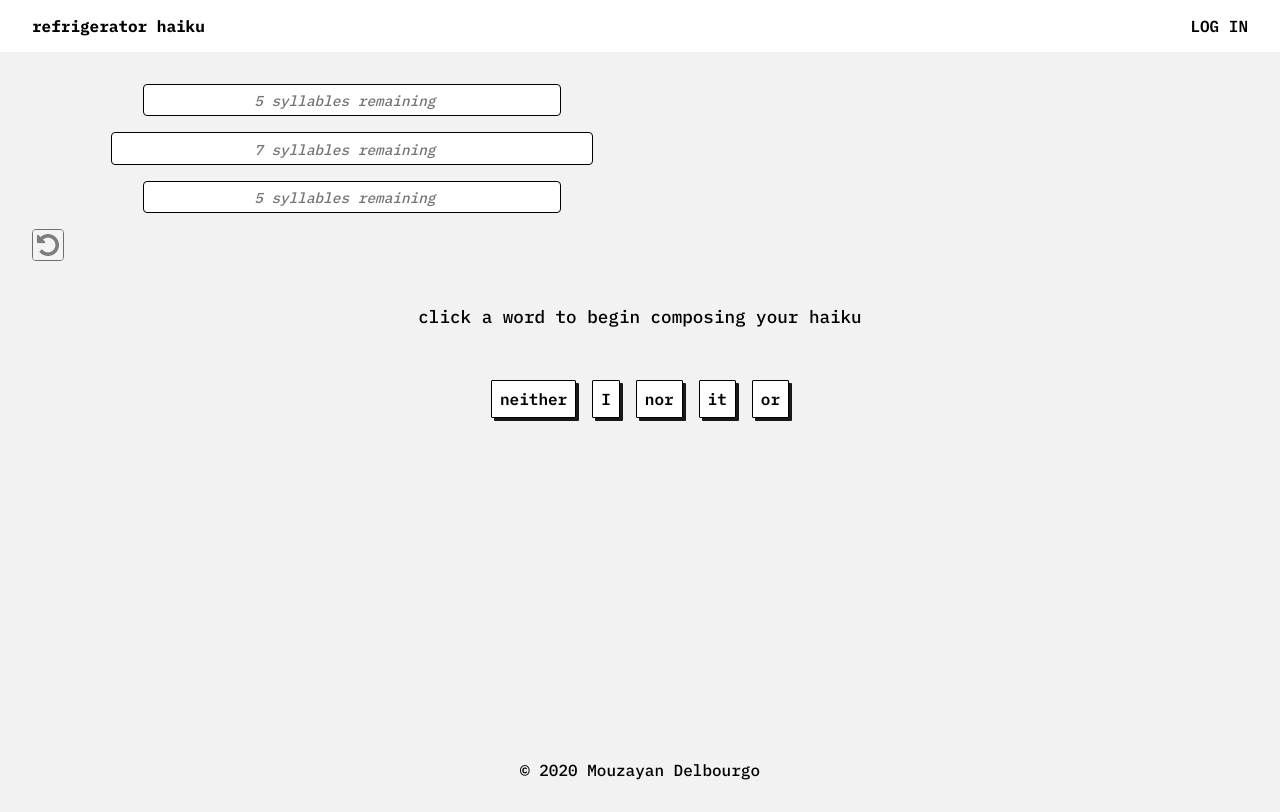
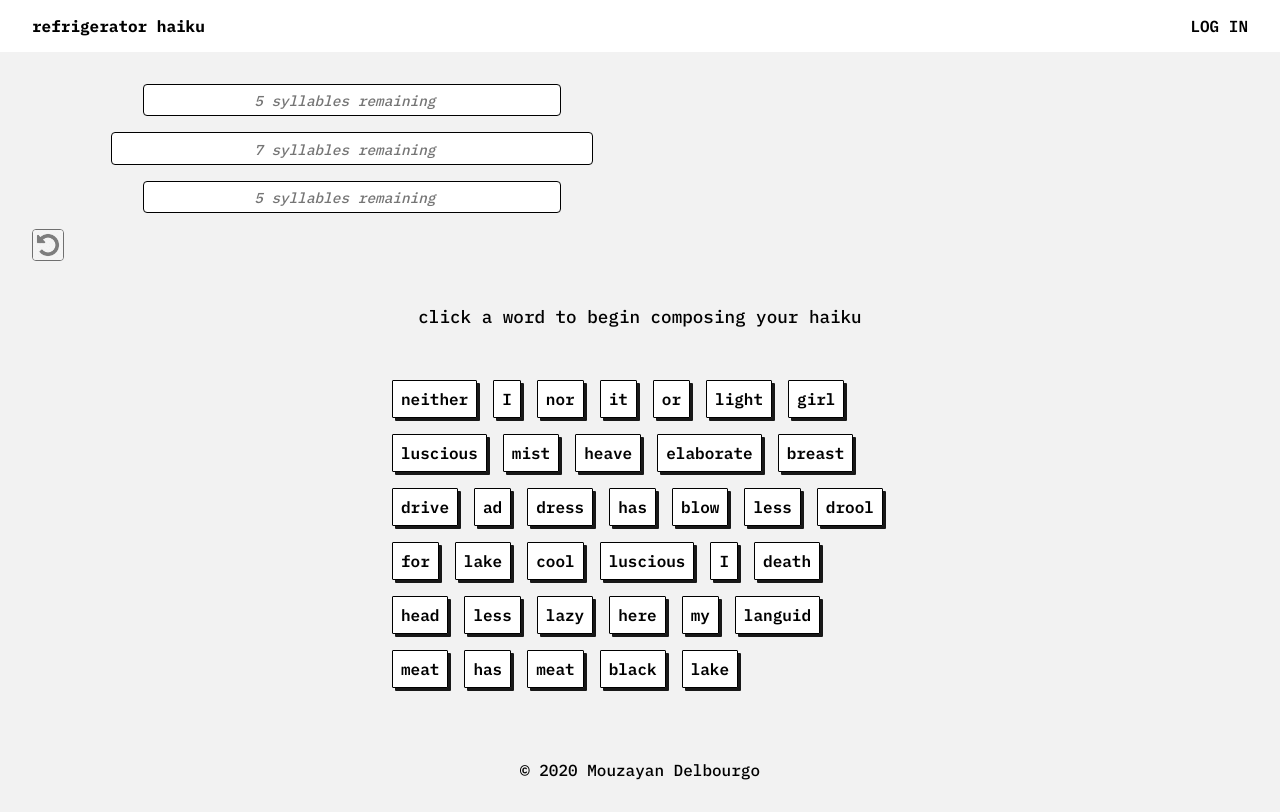
Before and after one commit to Mouzayan/Project-2, a React (Create React App) app: page / in a window 1280 px wide. Built offline with nearby package versions, Linux system fonts and the light colour scheme.

Commit message:
words array

```diff
--- a/src/App.js
+++ b/src/App.js
@@ -42,7 +42,49 @@ class App extends Component {
         { word: "yikes", count: 1 },
         { word: "either", count: 2 }
       ],
-      wordLoop: [],
+      wordLoop: [
+        { word: "a", count: 1 }, { word: "about", count: 1 }, { word: "above", count: 1 },
+        { word: "ache", count: 1 }, { word: "ad", count: 1 }, { word: "after", count: 1 },
+        { word: "all", count: 1 }, { word: "am", count: 1 }, { word: "an", count: 1 },
+        { word: "apparatus", count: 1 }, { word: "are", count: 1 }, { word: "arm", count: 1 },
+        { word: "as", count: 1 }, { word: "ask", count: 1 }, { word: "at", count: 1 },
+        { word: "away", count: 1 }, { word: "bare", count: 1 }, { word: "be", count: 1 },
+        { word: "beat", count: 1 }, { word: "beauty", count: 1 }, { word: "bed", count: 1 },
+        { word: "beneath", count: 1 }, { word: "bitter", count: 1 }, { word: "black", count: 1 },
+        { word: "blood", count: 1 }, { word: "blow", count: 1 }, { word: "blue", count: 1 },
+        { word: "boil", count: 1 }, { word: "boy", count: 1 }, { word: "breast", count: 1 },
+        { word: "but", count: 1 }, { word: "butt", count: 1 }, { word: "by", count: 1 },
+        { word: "can", count: 1 }, { word: "chant", count: 1 }, { word: "chocolate", count: 1 },
+        { word: "cool", count: 1 }, { word: "could", count: 1 }, { word: "crush", count: 1 },
+        { word: "cry", count: 1 }, { word: "day", count: 1 }, { word: "death", count: 1 },
+        { word: "delirious", count: 1 }, { word: "diamond", count: 1 }, { word: "did", count: 1 },
+        { word: "do", count: 1 }, { word: "dream", count: 1 }, { word: "dress", count: 1 },
+        { word: "drive", count: 1 }, { word: "drool", count: 1 }, { word: "drunk", count: 1 },
+        { word: "eat", count: 1 }, { word: "ed", count: 1 }, { word: "egg", count: 1 },
+        { word: "elaborate", count: 1 }, { word: "enormous", count: 1 }, { word: "fast", count: 1 },
+        { word: "feel", count: 1 }, { word: "fiddle", count: 1 }, { word: "finger", count: 1 },
+        { word: "fluff", count: 1 }, { word: "for", count: 1 }, { word: "forest", count: 1 },
+        { word: "frantic", count: 1 }, { word: "friend", count: 1 }, { word: "from", count: 1 },
+        { word: "garden", count: 1 }, { word: "girl", count: 1 }, { word: "go", count: 1 },
+        { word: "goddess", count: 1 }, { word: "gorgeous", count: 1 }, { word: "gown", count: 1 },
+        { word: "hair", count: 1 }, { word: "has", count: 1 }, { word: "have", count: 1 },
+        { word: "he", count: 1 }, { word: "head", count: 1 }, { word: "heave", count: 1 },
+        { word: "her", count: 1 }, { word: "here", count: 1 }, { word: "him", count: 1 },
+        { word: "his", count: 1 }, { word: "honey", count: 1 }, { word: "hot", count: 1 },
+        { word: "how", count: 1 }, { word: "I", count: 1 }, { word: "if", count: 1 },
+        { word: "in", count: 1 }, { word: "ing", count: 1 }, { word: "is", count: 1 },
+        { word: "it", count: 1 }, { word: "juice", count: 1 }, { word: "lake", count: 1 },
+        { word: "language", count: 1 }, { word: "languid", count: 1 }, { word: "lather", count: 1 },
+        { word: "lazy", count: 1 }, { word: "less", count: 1 }, { word: "let", count: 1 },
+        { word: "lick", count: 1 }, { word: "lie", count: 1 }, { word: "life", count: 1 },
+        { word: "light", count: 1 }, { word: "like", count: 1 }, { word: "love", count: 1 },
+        { word: "luscious", count: 1 }, { word: "lust", count: 1 }, { word: "mad", count: 1 },
+        { word: "man", count: 1 }, { word: "me", count: 1 }, { word: "mean", count: 1 },
+        { word: "meat", count: 1 }, { word: "men", count: 1 }, { word: "milk", count: 1 },
+        { word: "mist", count: 1 }, { word: "moan", count: 1 }, { word: "moon", count: 1 },
+        { word: "mother", count: 1 }, { word: "music", count: 1 }, { word: "must", count: 1 },
+        { word: "my", count: 1 }, { word: "need", count: 1 }, { word: "never", count: 1 },
+     ],
 
       lineOne: {
         syllableCount: 0,
@@ -60,68 +102,26 @@ class App extends Component {
   }
 
     async componentDidMount() {
-
       let testArray = [];
-    if (this.state.conjLoop.length > 0) {
       for (let i = 0; i < 5; i += 1) {
       testArray.push(
         this.state.conjLoop[Math.floor(Math.random() * this.state.conjLoop.length)
         ].word
       ); }
-
-    }
-      console.log(testArray)
-     ;
-     console.log(this.state.conjLoop)
+    //   console.log(testArray)
+    //  console.log(this.state.conjLoop)
     this.setState({ resultConjunctions: testArray });
 
 
-   this.setState({
-    wordLoop: [
-       { word: "a", count: 1 }, { word: "about", count: 1 }, { word: "above", count: 1 },
-       { word: "ache", count: 1 }, { word: "ad", count: 1 }, { word: "after", count: 1 },
-       { word: "all", count: 1 }, { word: "am", count: 1 }, { word: "an", count: 1 },
-       { word: "apparatus", count: 1 }, { word: "are", count: 1 }, { word: "arm", count: 1 },
-       { word: "as", count: 1 }, { word: "ask", count: 1 }, { word: "at", count: 1 },
-       { word: "away", count: 1 }, { word: "bare", count: 1 }, { word: "be", count: 1 },
-       { word: "beat", count: 1 }, { word: "beauty", count: 1 }, { word: "bed", count: 1 },
-       { word: "beneath", count: 1 }, { word: "bitter", count: 1 }, { word: "black", count: 1 },
-       { word: "blood", count: 1 }, { word: "blow", count: 1 }, { word: "blue", count: 1 },
-       { word: "boil", count: 1 }, { word: "boy", count: 1 }, { word: "breast", count: 1 },
-       { word: "but", count: 1 }, { word: "butt", count: 1 }, { word: "by", count: 1 },
-       { word: "can", count: 1 }, { word: "chant", count: 1 }, { word: "chocolate", count: 1 },
-       { word: "cool", count: 1 }, { word: "could", count: 1 }, { word: "crush", count: 1 },
-       { word: "cry", count: 1 }, { word: "day", count: 1 }, { word: "death", count: 1 },
-       { word: "delirious", count: 1 }, { word: "diamond", count: 1 }, { word: "did", count: 1 },
-       { word: "do", count: 1 }, { word: "dream", count: 1 }, { word: "dress", count: 1 },
-       { word: "drive", count: 1 }, { word: "drool", count: 1 }, { word: "drunk", count: 1 },
-       { word: "eat", count: 1 }, { word: "ed", count: 1 }, { word: "egg", count: 1 },
-       { word: "elaborate", count: 1 }, { word: "enormous", count: 1 }, { word: "fast", count: 1 },
-       { word: "feel", count: 1 }, { word: "fiddle", count: 1 }, { word: "finger", count: 1 },
-       { word: "fluff", count: 1 }, { word: "for", count: 1 }, { word: "forest", count: 1 },
-       { word: "frantic", count: 1 }, { word: "friend", count: 1 }, { word: "from", count: 1 },
-       { word: "garden", count: 1 }, { word: "girl", count: 1 }, { word: "go", count: 1 },
-       { word: "goddess", count: 1 }, { word: "gorgeous", count: 1 }, { word: "gown", count: 1 },
-       { word: "hair", count: 1 }, { word: "has", count: 1 }, { word: "have", count: 1 },
-       { word: "he", count: 1 }, { word: "head", count: 1 }, { word: "heave", count: 1 },
-       { word: "her", count: 1 }, { word: "here", count: 1 }, { word: "him", count: 1 },
-       { word: "his", count: 1 }, { word: "honey", count: 1 }, { word: "hot", count: 1 },
-       { word: "his", count: 1 }, { word: "honey", count: 1 }, { word: "hot", count: 1 },
-
-
-
-
-    ]
-  });
   let wordArray = [];
   for (let i = 0; i < 31; i += 1) {
     wordArray.push(
       this.state.wordLoop[
         Math.floor(Math.random() * this.state.wordLoop.length)
-      ]
+      ].word
     );
   }
-  this.setState.bind({ resultWords: wordArray });
+  this.setState({ resultWords: wordArray });
 };
 
   handleWordInput = item => {
@@ -199,10 +199,6 @@ class App extends Component {
               <div className="wordsWrapper">
                 <div className="wordsDiv">
                   <Words
-                    // wordListVerb={this.state.resultVerbs}
-                    // wordListNoun={this.state.resultNouns}
-                    // wordListAdverb={this.state.resultAdverbs}
-                    // wordListAdjective={this.state.resultAdjectives}
                     wordListConjunction={this.state.resultConjunctions}
                     wordListWord={this.state.resultWords}
                     handleWordInput={this.handleWordInput}
--- a/src/Components/Words.js
+++ b/src/Components/Words.js
@@ -17,6 +17,16 @@ console.log(this.props.wordListConjunction)
       >
         {item}
       </li>
+    ));
+
+    let wordOptions = this.props.wordListWord.map((item, idx) => (
+      <li
+        className="servedWord"
+        key={idx}
+        onClick={() => this.props.handleWordInput(item)}
+      >
+        {item}
+      </li>
       ));
 
 
@@ -26,7 +36,7 @@ console.log(this.props.wordListConjunction)
         <div className="pickFrom">
 
           {conjunctionOptions}
-          {/* {wordOptions} */}
+          {wordOptions}
           </div>
       </ul>
     );
```
